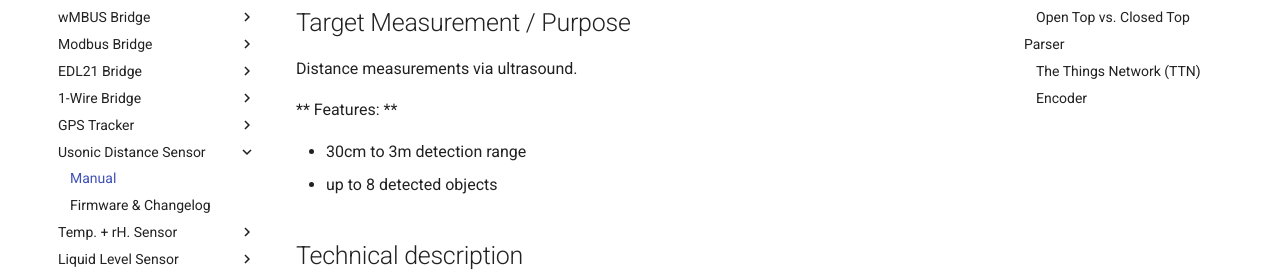
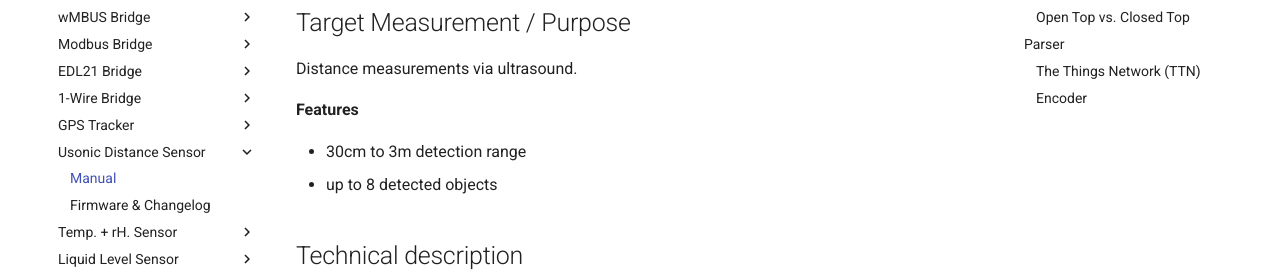
Before and after one commit to Lobaro/docs, an MkDocs documentation site: the page built from docs/lorawan-sensors/usonic-lorawan/index.md, in a window 1280 px wide and 900 px high. Shown: the part 175-453 px from the top of the window. Built offline with MkDocs 1.6.1 and Material for MkDocs 9.7.7, drawn with Linux system fonts in a browser that asks for light colours; a script that is not in the unit is left out; comment, search, counter and statistics services are not loaded.

Commit message:
fix even more typos

```diff
--- a/docs/lorawan-sensors/usonic-lorawan/index.md
+++ b/docs/lorawan-sensors/usonic-lorawan/index.md
@@ -3,7 +3,7 @@
 ## Target Measurement / Purpose
 Distance measurements via ultrasound.
 
-** Features: **
+**Features**
 
 * 30cm to 3m detection range
 * up to 8 detected objects
```
Also changed, not shown: docs/lorawan-sensors/pressure-lorawan/index.md (+1 -1 lines).
